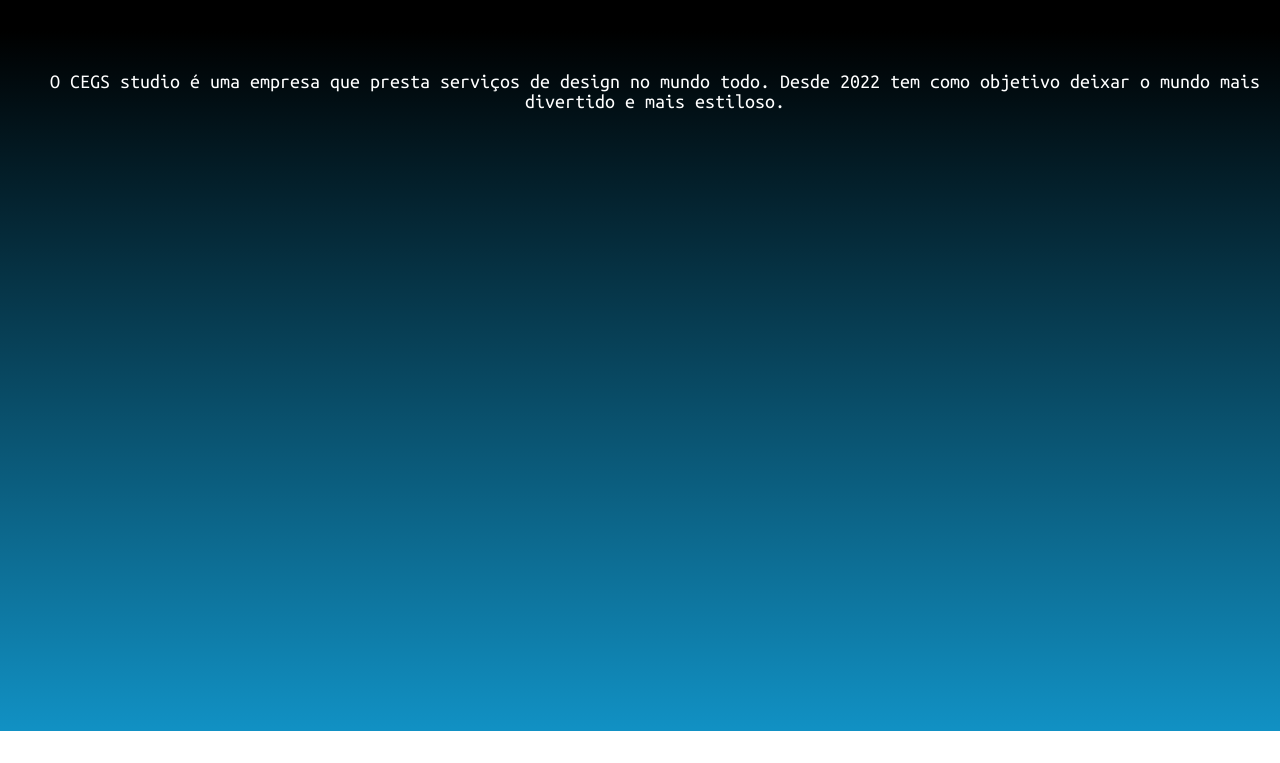
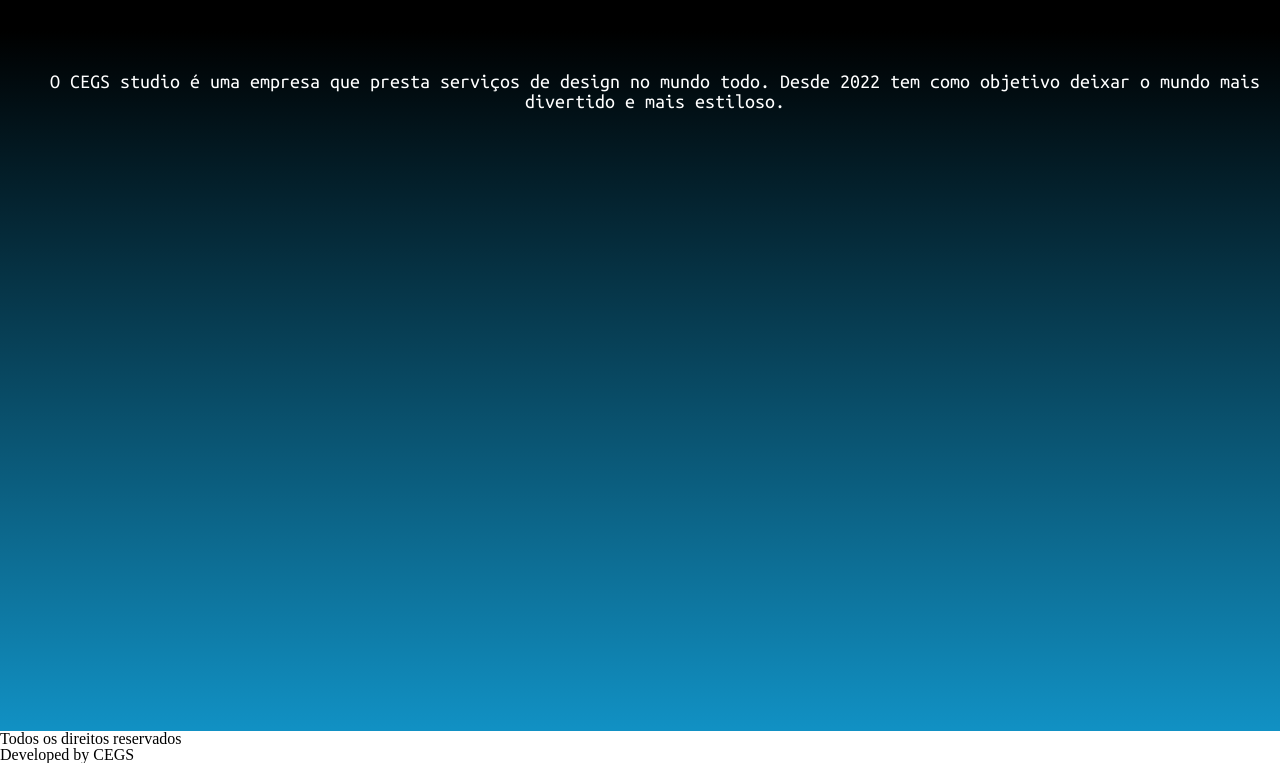
Before and after one commit to CEGS9/cegs-studio, a plain HTML site: page index.html in a window 1280 px wide. Shown: the part 69-832 px from the top of the page. Before the commit the page ends 800 px from the top, so only its background shows below. Drawn offline with Linux system fonts and the light colour scheme; a web font is replaced by a local one.

Commit message:
Update index.html

```diff
--- a/index.html
+++ b/index.html
@@ -20,8 +20,9 @@
     <main class="main_container">
         <p id="apresentacao">O CEGS studio é uma empresa que presta serviços de design no mundo todo. Desde 2022 tem como objetivo deixar o mundo mais divertido e mais estiloso. </p>
     </main>
-    <footer>
-
+    <footer class="footer_container">
+        <p>Todos os direitos reservados</p>
+        <p>Developed by CEGS<p>
     </footer>
 </body>
 </html>
```
